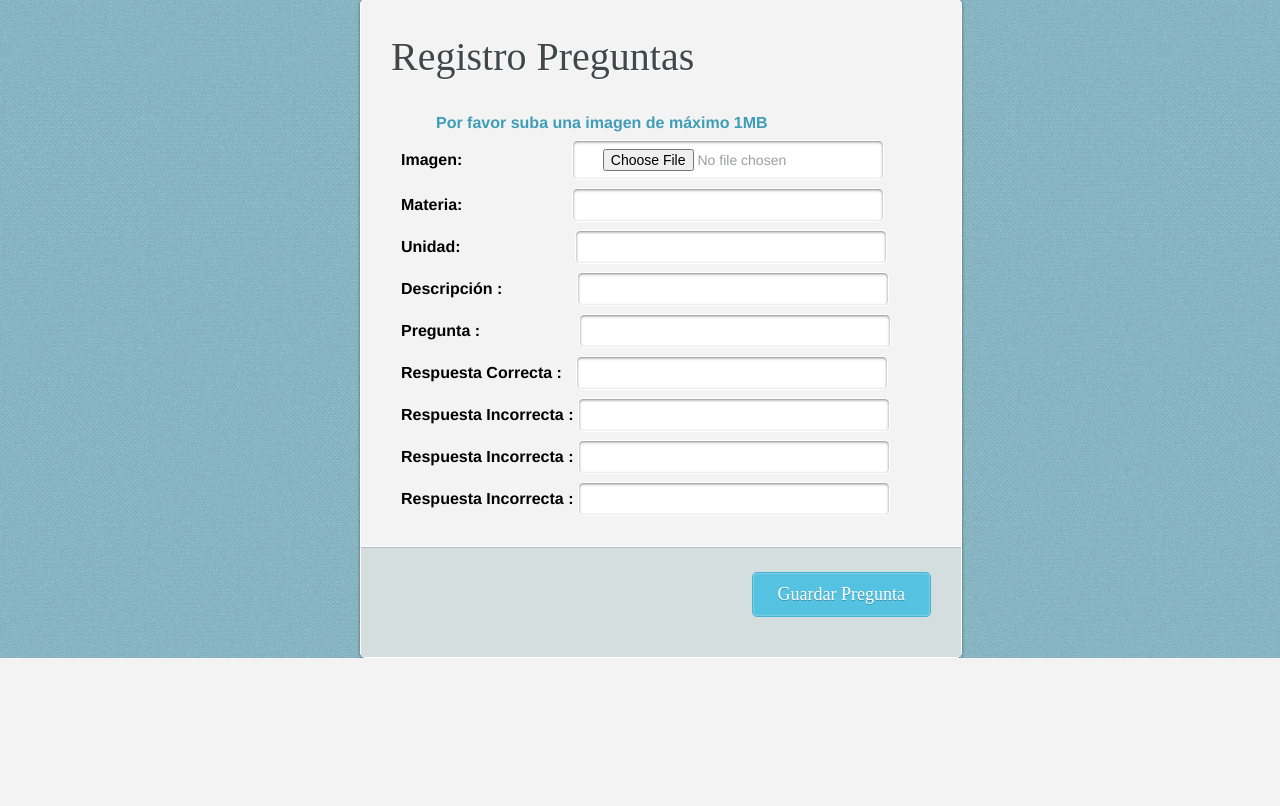
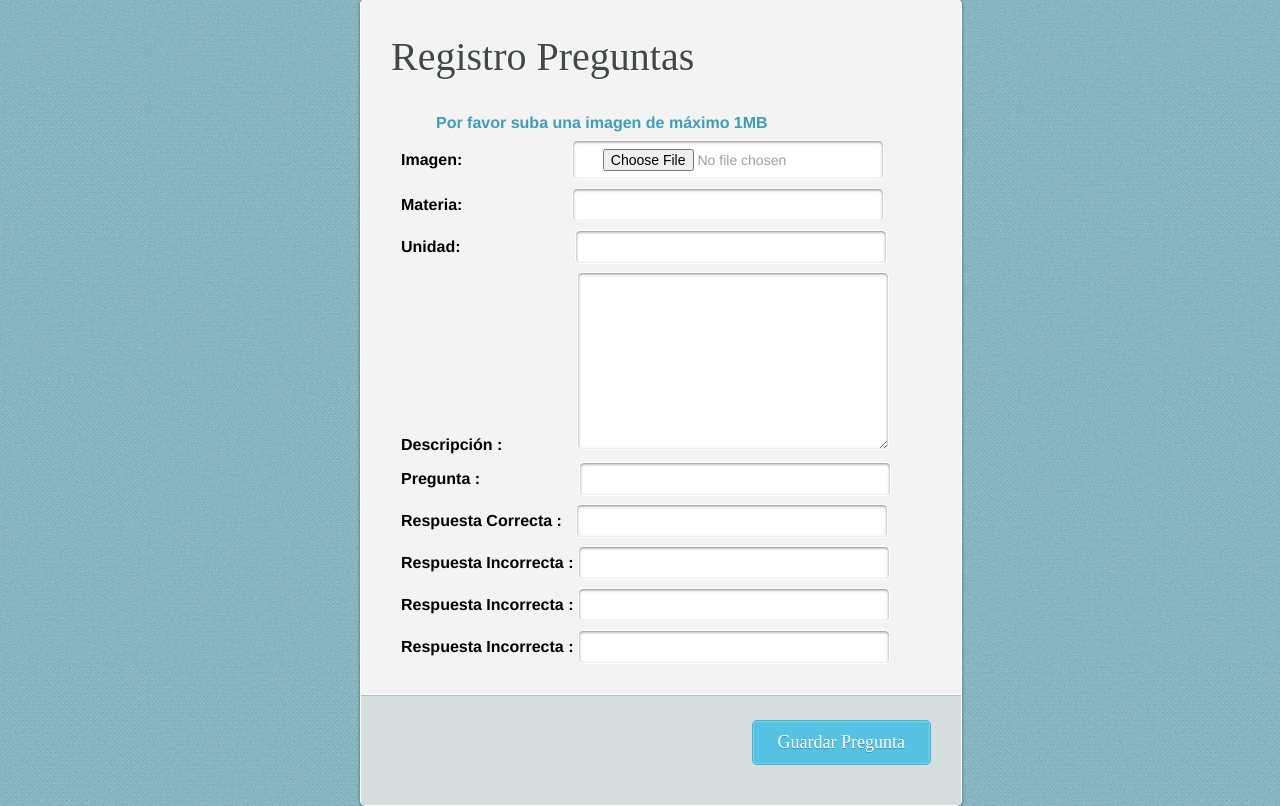
Before and after one commit to gengiscb/proyecto-cuestionario, a PHP site: page /proyecto-cuestionario/RegistroPreguntas.php in a window 1280 px wide. Shown: the part 201-1007 px from the top of the page. Before the commit the page ends 859 px from the top, so only its background shows below. Run offline with PHP 8.4, Linux system fonts and the light colour scheme.

Commit message:
Textarea RegistroPreguntas

```diff
--- a/RegistroPreguntas.php
+++ b/RegistroPreguntas.php
@@ -49,7 +49,8 @@ $agregarPregunta->agregarPregunta();
                         </div>
                         <div class="rowElem">
                             <label  for="descripcion" style="font-weight: bold"> Descripci&oacuten :</label>
-                            <input class="input descipcion" type="text" name="descripcion" id="descripcion" value="" />
+                            <!--<input class="input descipcion" type="text" name="descripcion" id="descripcion" value="" />-->
+                            <TEXTAREA class=" input descipcion" id="descripcion"name="descripcion" rows="10" cols="20"></TEXTAREA>
                         </div>
                         <div class="rowElem">
                             <label  for="pregunta" style="font-weight: bold"> Pregunta :</label>
```
